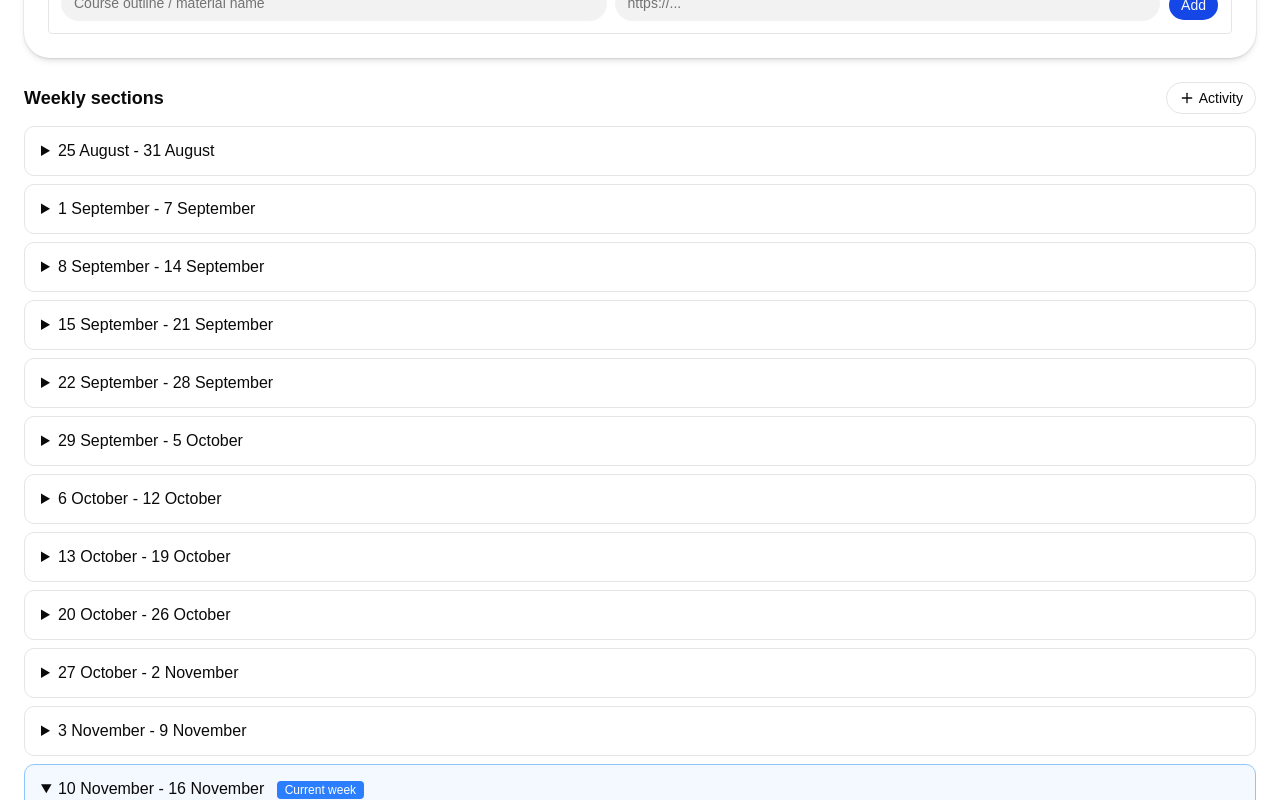
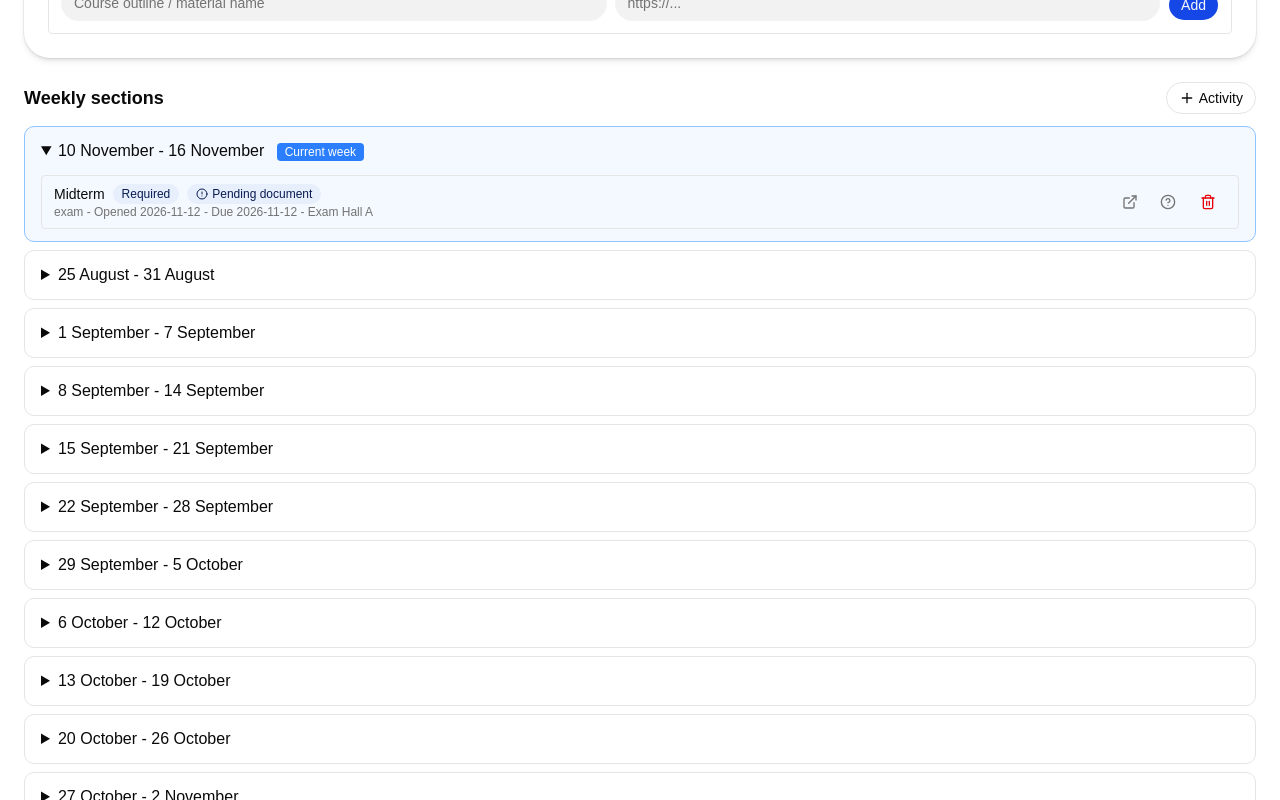
Before and after one commit to ch-arslanahmad/uni-lms, a React (Vite) app in the folder frontend/: page /teacher/classes/4 in a window 1280 px wide. Shown: the part 1080-1880 px from the top of the page. Built offline with nearby package versions, Linux system fonts and the light colour scheme.

Commit message:
feat: show current week first in class timeline

```diff
--- a/frontend/src/pages/teacher/ClassDetail.tsx
+++ b/frontend/src/pages/teacher/ClassDetail.tsx
@@ -334,7 +334,8 @@ function ClassDetail() {
             )}
 
             <div className="space-y-2">
-              {WEEK_RANGES.map((range, idx) => {
+              {[11, ...WEEK_RANGES.map((_, i) => i).filter((i) => i !== 11)].map((idx) => {
+                const range = WEEK_RANGES[idx];
                 const weekActs = activities.filter(a => weekIndexFor(a.dueAt || a.openAt) === idx);
                 const current = idx === 11;
                 return (
```
